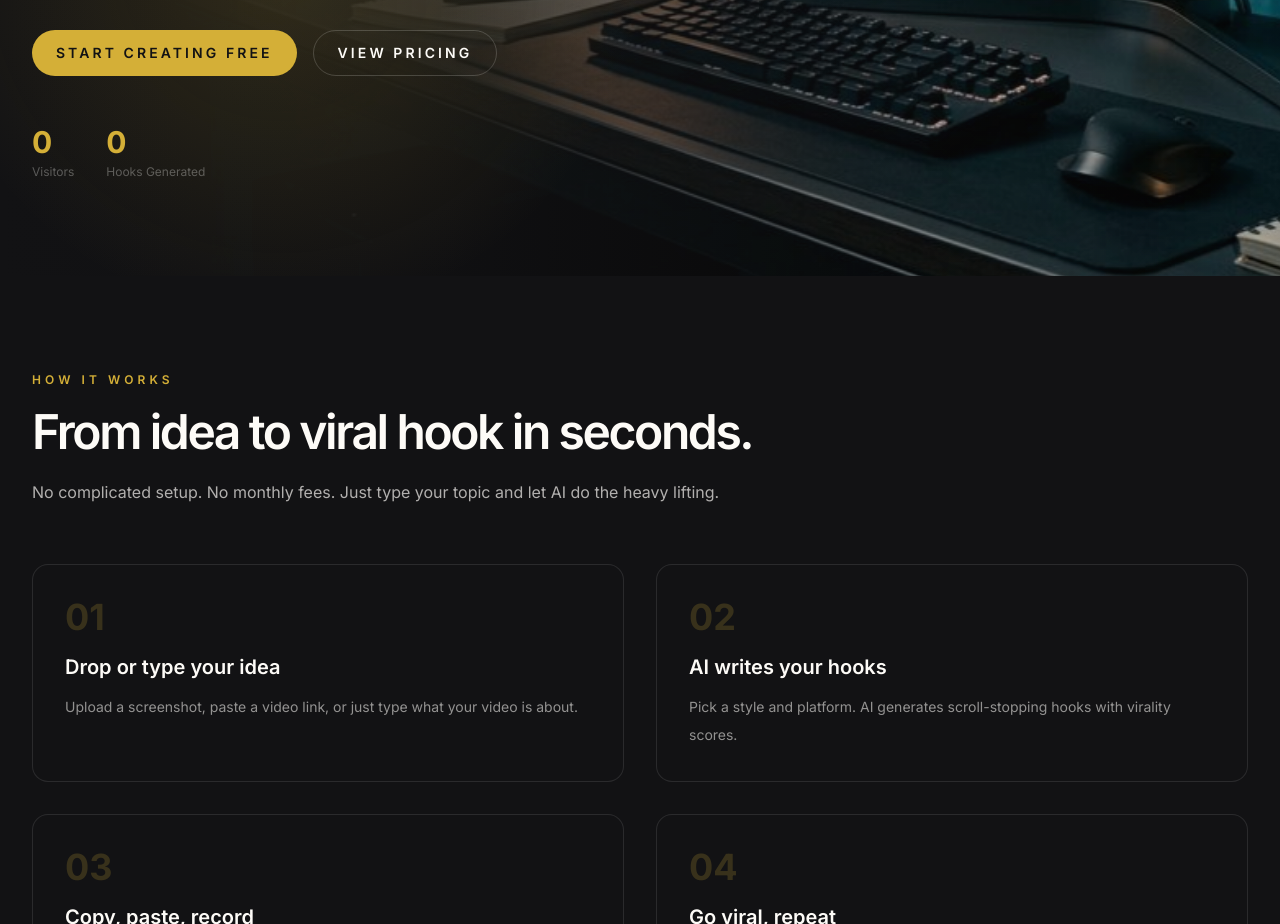
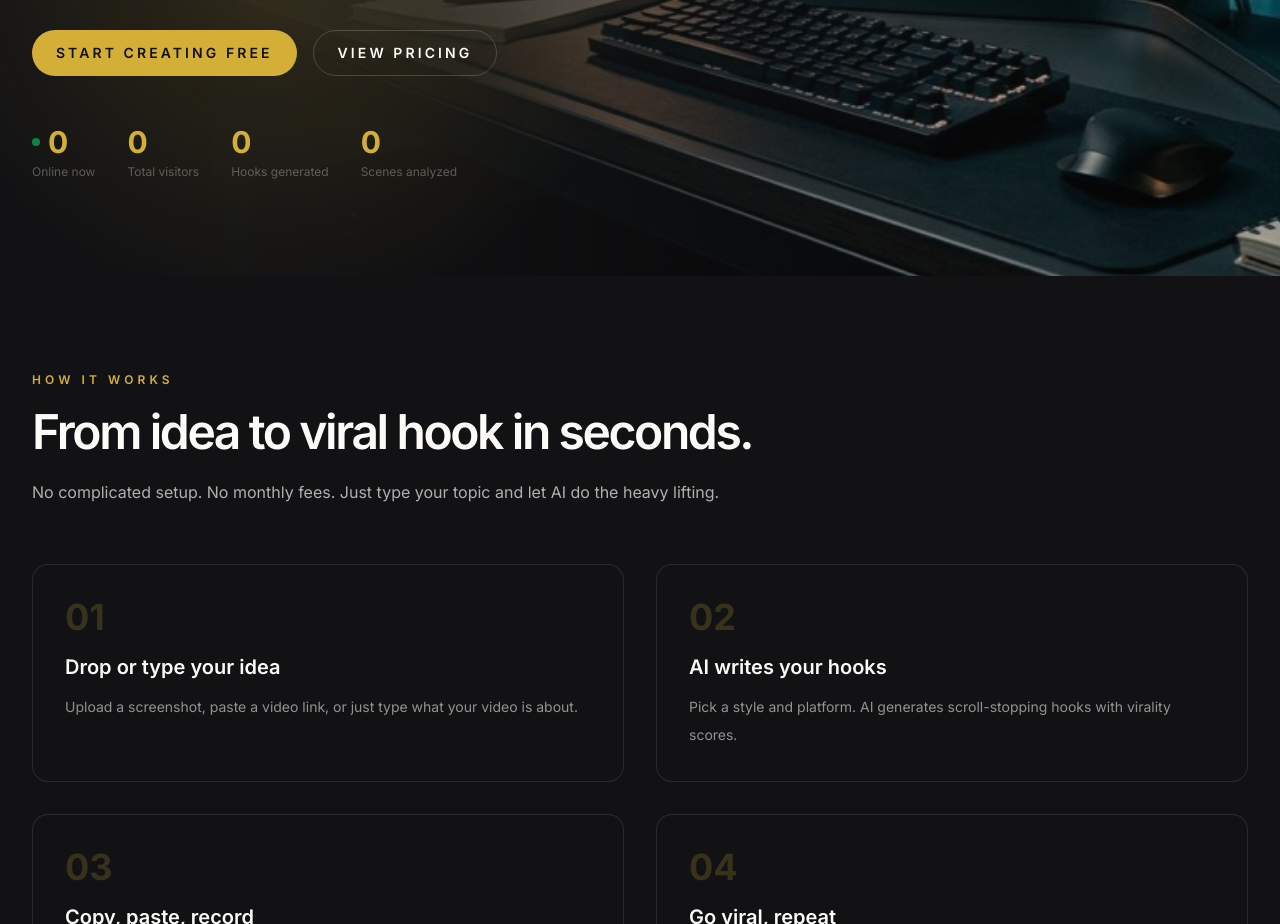
Before and after one commit to explorerstreasure1-alt/HookCraft-AI, a Next.js app: page / in a window 1280 px wide. Shown: the part 860-1784 px from the top of the page. Built offline with nearby package versions, Linux system fonts and the light colour scheme; no server answers.

Commit message:
Live stats: online now, visitors, generated, scenes - auto-polls every 8s

```diff
--- a/app/api/scenes/route.ts
+++ b/app/api/scenes/route.ts
@@ -1,4 +1,5 @@
 import { NextResponse } from "next/server";
+import { getAdmin } from "@/lib/supabase/admin";
 
 const MISTRAL_KEY = process.env.MISTRAL_API_KEY;
 
@@ -45,6 +46,8 @@ export async function POST(request: Request) {
     const data = await res.json();
     const text = data.choices?.[0]?.message?.content || "";
 
+    try { getAdmin()?.rpc("increment_stat", { stat_key: "scenes" }); } catch {}
+
     try { return NextResponse.json(JSON.parse(text)); }
     catch { return NextResponse.json({ scenes: [] }); }
   } catch (err) {
--- a/app/api/stats/route.ts
+++ b/app/api/stats/route.ts
@@ -1,20 +1,30 @@
 import { NextResponse } from "next/server";
 import { getAdmin } from "@/lib/supabase/admin";
 
-export async function GET() {
+export async function GET(request: Request) {
+  const userId = request.headers.get("x-user-id") || "";
+  const admin = getAdmin();
+  if (!admin) return NextResponse.json({ visitors: 0, generated: 0, scenes: 0, active: 0 });
+
   try {
-    const admin = getAdmin();
-    if (admin) {
-      try { await admin.rpc("increment_stat", { stat_key: "visitors" }); } catch {}
-      const { data } = await admin.from("stats").select("*");
-      if (data) {
-        const visitors = data.find((d: { key: string; value: number }) => d.key === "visitors")?.value || 0;
-        const generated = data.find((d: { key: string; value: number }) => d.key === "generated")?.value || 0;
-        return NextResponse.json({ visitors, generated });
-      }
+    if (userId) {
+      try { await admin.from("user_activity").upsert({ user_id: userId, last_seen: new Date().toISOString() }); } catch {}
     }
-    return NextResponse.json({ visitors: 0, generated: 0 });
+
+    const [statsRes, activeRes] = await Promise.all([
+      admin.from("stats").select("*"),
+      admin.from("user_activity").select("*", { count: "exact", head: true }).gte("last_seen", new Date(Date.now() - 120000).toISOString()),
+    ]);
+
+    const stats = statsRes.data;
+    const active = activeRes.count || 0;
+
+    const visitors = stats?.find((d: { key: string; value: number }) => d.key === "visitors")?.value || 0;
+    const generated = stats?.find((d: { key: string; value: number }) => d.key === "generated")?.value || 0;
+    const scenes = stats?.find((d: { key: string; value: number }) => d.key === "scenes")?.value || 0;
+
+    return NextResponse.json({ visitors, generated, scenes, active: active || 0 });
   } catch {
-    return NextResponse.json({ visitors: 0, generated: 0 });
+    return NextResponse.json({ visitors: 0, generated: 0, scenes: 0, active: 0 });
   }
 }
--- a/components/Hero.tsx
+++ b/components/Hero.tsx
@@ -17,13 +17,18 @@ const stats = [
 
 export default function Hero() {
   const [hookIdx, setHookIdx] = useState(0);
-  const [stats, setStats] = useState({ visitors: 0, generated: 0 });
+  const [stats, setStats] = useState({ visitors: 0, generated: 0, scenes: 0, active: 0 });
 
   useEffect(() => {
-    fetch("/api/stats")
-      .then(r => r.json())
-      .then(d => setStats(d))
-      .catch(() => {});
+    function fetchStats() {
+      fetch("/api/stats")
+        .then(r => r.json())
+        .then(d => setStats(d))
+        .catch(() => {});
+    }
+    fetchStats();
+    const i = setInterval(fetchStats, 8000);
+    return () => clearInterval(i);
   }, []);
 
   useEffect(() => {
@@ -102,12 +107,23 @@ export default function Hero() {
 
           <div className="mt-12 flex gap-8 flex-wrap">
             <div>
+              <div className="flex items-center gap-2">
+                <span className="h-2 w-2 rounded-full bg-green-400 animate-pulse" />
+                <p className="text-3xl font-bold text-[#d4af37]">{stats.active}</p>
+              </div>
+              <p className="text-xs text-[#fdfbf7]/30 mt-1">Online now</p>
+            </div>
+            <div>
               <p className="text-3xl font-bold text-[#d4af37]">{stats.visitors.toLocaleString()}</p>
-              <p className="text-xs text-[#fdfbf7]/30 mt-1">Visitors</p>
+              <p className="text-xs text-[#fdfbf7]/30 mt-1">Total visitors</p>
             </div>
             <div>
               <p className="text-3xl font-bold text-[#d4af37]">{stats.generated.toLocaleString()}</p>
-              <p className="text-xs text-[#fdfbf7]/30 mt-1">Hooks Generated</p>
+              <p className="text-xs text-[#fdfbf7]/30 mt-1">Hooks generated</p>
+            </div>
+            <div>
+              <p className="text-3xl font-bold text-[#d4af37]">{stats.scenes.toLocaleString()}</p>
+              <p className="text-xs text-[#fdfbf7]/30 mt-1">Scenes analyzed</p>
             </div>
           </div>
         </div>
```
Also changed, not shown: 1 other file (tests, documents, lock files or other folders).
